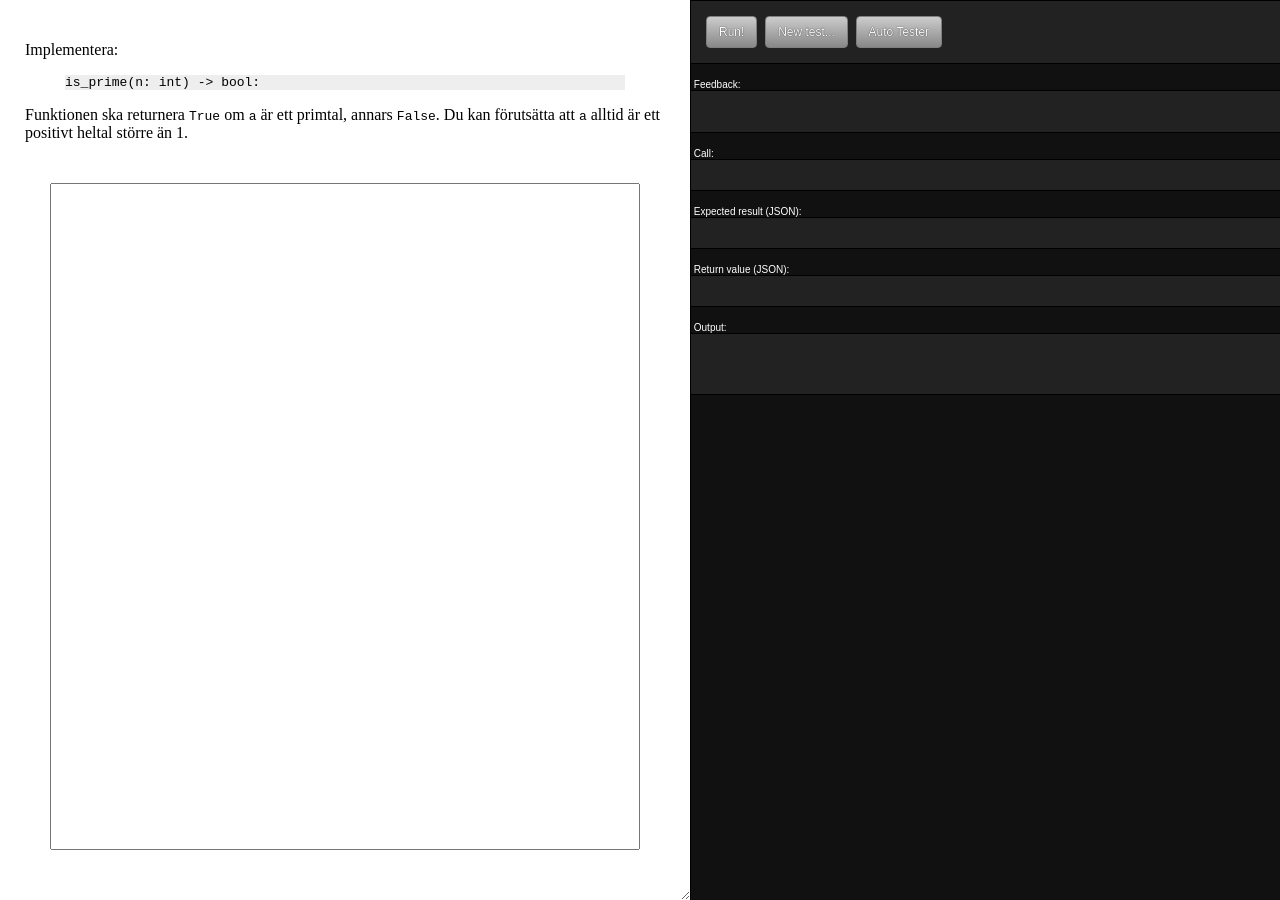
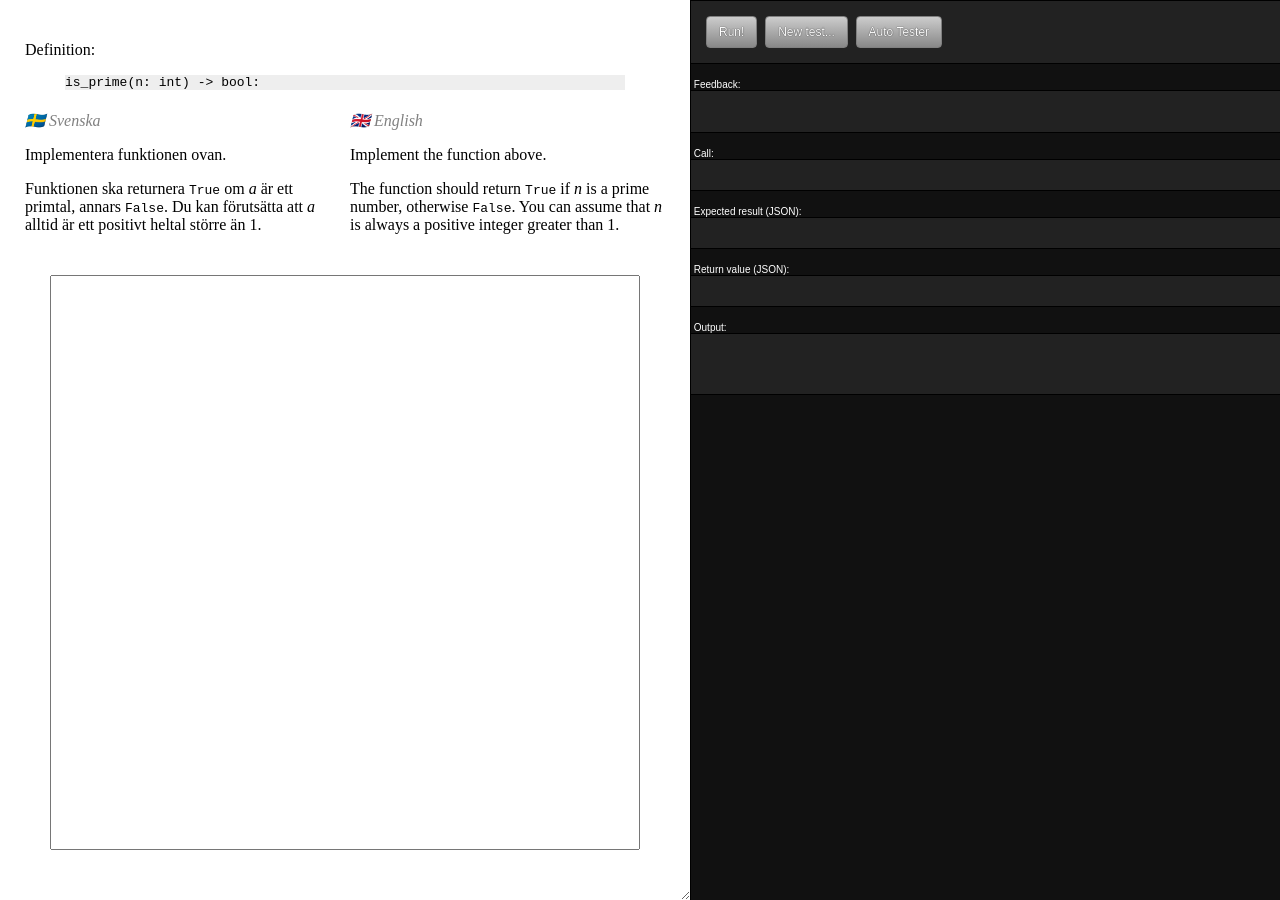
Before and after one commit to crilab/dva128_funcportal, a Jekyll site: the page built from _assignments/is_prime.md, in a window 1280 px wide. Built offline with Jekyll 4.4.1, drawn with Linux system fonts in a browser that asks for light colours.

Commit message:
translation

```diff
--- a/_assignments/is_prime.md
+++ b/_assignments/is_prime.md
@@ -3,12 +3,22 @@ layout: assignment
 title: Prime Checker
 difficulty: 1
 ---
-Implementera:
+Definition:
 {% highlight python %}
 is_prime(n: int) -> bool:
 {% endhighlight %}
 
-Funktionen ska returnera `True` om `a` är ett primtal, annars `False`. Du kan förutsätta att `a` alltid är ett positivt heltal större än 1.
+<div class="swedish" markdown="1">
+Implementera funktionen ovan.
+
+Funktionen ska returnera `True` om *a* är ett primtal, annars `False`. Du kan förutsätta att *a* alltid är ett positivt heltal större än 1.
+</div>
+
+<div class="english" markdown="1">
+Implement the function above.
+
+The function should return `True` if *n* is a prime number, otherwise `False`. You can assume that *n* is always a positive integer greater than 1.
+</div>
 
 <script>
 
```
